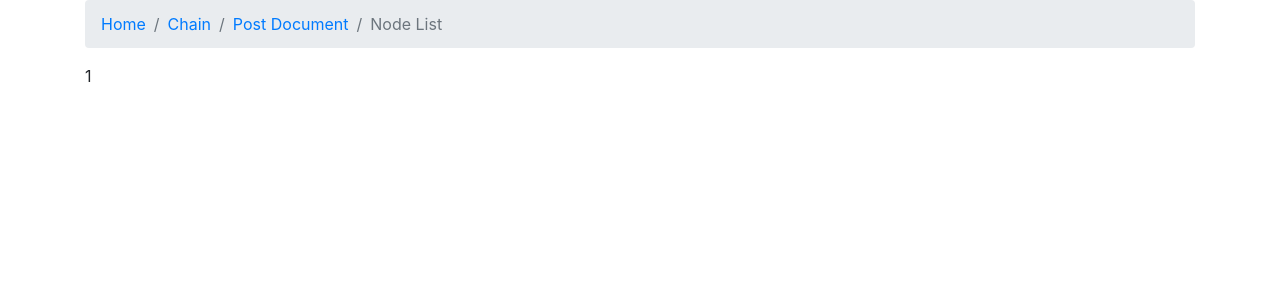
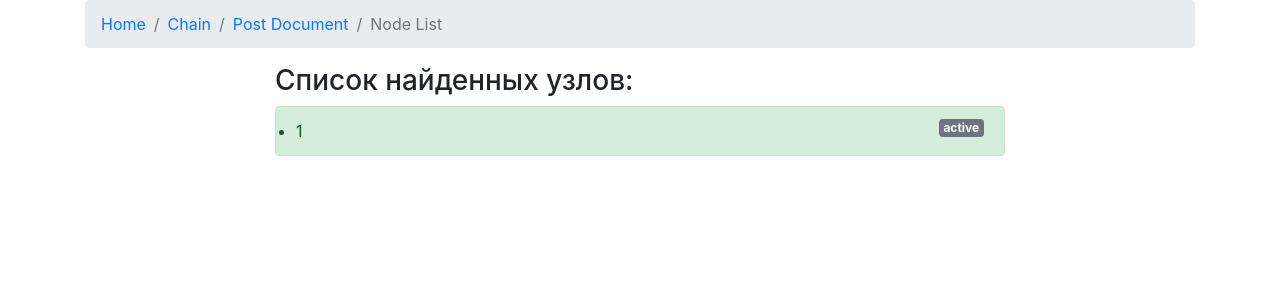
Before and after one commit to Mememasta/blockchain, a Python web app: template templates/nodes.html in a window 1280 px wide. Shown: the top 308 px of the page. Run offline with Jinja, Linux system fonts and the light colour scheme; the template is opened without the code that fills it: most values are stand-ins (such as "Sample title", 1, 10 or a date in 2020); some libraries are stand-ins or nearby versions.

Commit message:
update node.html

```diff
--- a/templates/nodes.html
+++ b/templates/nodes.html
@@ -12,5 +12,15 @@
 {% endblock %}
 
 {% block content %}
-	{{ response.total_nodes }}
+	<div class="row justify-content-center">
+		<div class="col-lg-8 col-md-8">
+			<h3>Список найденных узлов:</h3>
+			<ul class="list-group">
+				{% for i in range(0, response.total_nodes|length) %}
+					<div class="alert alert-success" role="alert">
+						<li>{{ response.total_nodes[i] }}<span class="badge badge-secondary" style="float: right">{{response.status_nodes[i]}}</span></li>
+					</div>
+				{% endfor %}
+			</ul>
+	</div>
 {% endblock %}
```
Also changed, not shown: handlers/base.py (+12 -3 lines).
